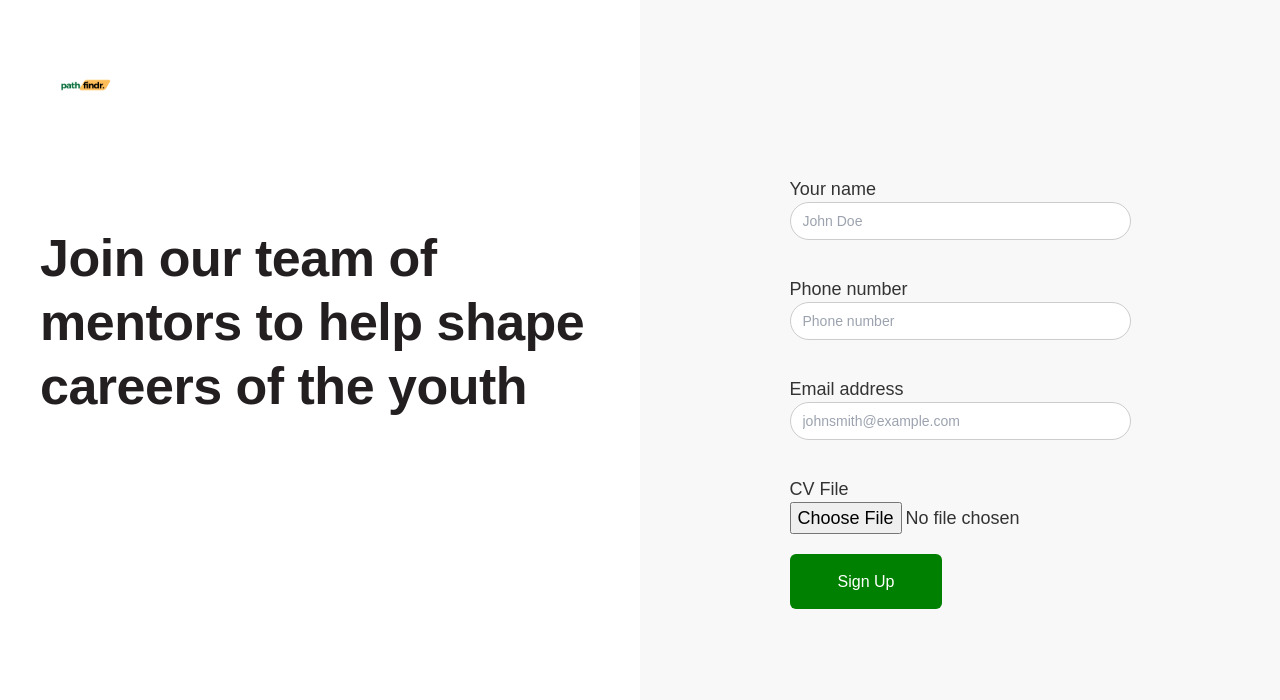
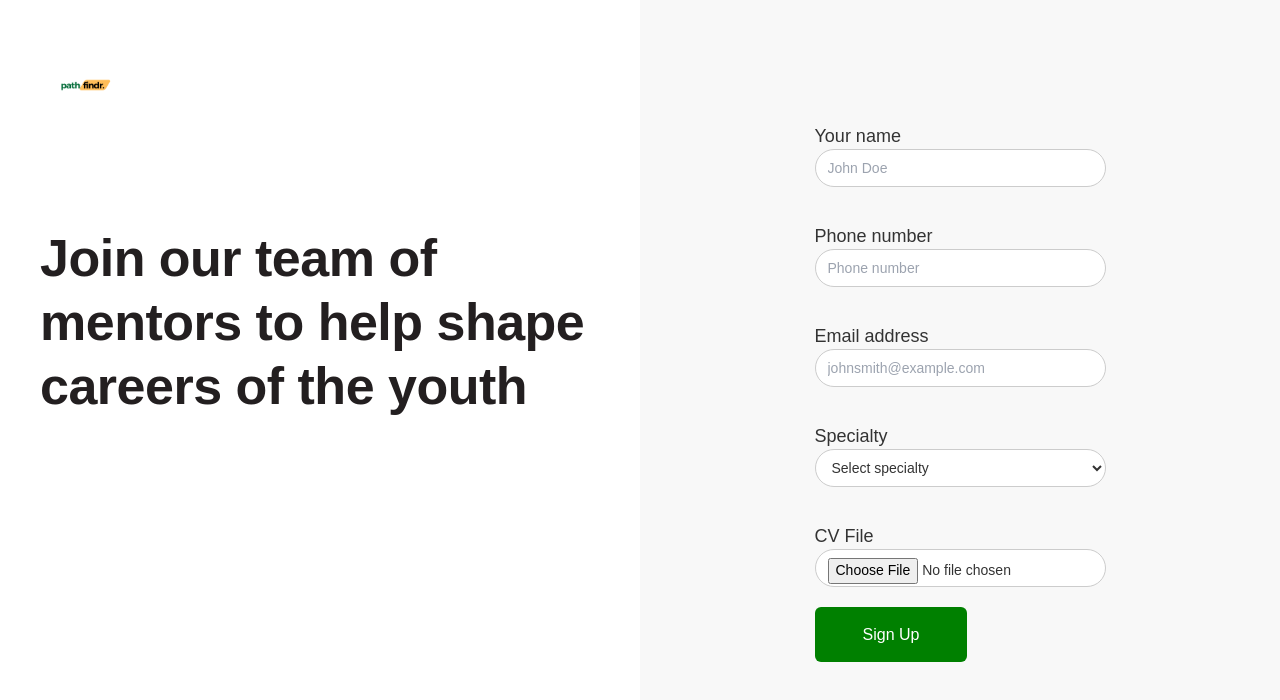
Before and after one commit to KingsleyAmankwah/path-findr, a React (Create React App) app in the folder frontend/: page /mentor in a window 1280 px wide. Shown: the top 700 px of the page. Built offline with nearby package versions, Linux system fonts and the light colour scheme.

Commit message:
Mentor Page modified

```diff
--- a/frontend/src/components/AppForm.js
+++ b/frontend/src/components/AppForm.js
@@ -11,6 +11,10 @@ export default function AppForm() {
   const handleFileChange = (e) => {
     const file = e.target.files[0];
     setCv(file);
+  };
+
+  const handleSpecialtyChange = (event) => {
+    setSpecialty(event.target.value);
   };
 
   const handleClick = (e) => {
@@ -33,10 +37,13 @@ export default function AppForm() {
     }
 
     try {
-      const response = await fetch("http://localhost:8080/mentorApplication", {
-        method: "POST",
-        body: formData,
-      });
+      const response = await fetch(
+        "https://pathfindr-e70a2615f0f7.herokuapp.com/mentorApplication",
+        {
+          method: "POST",
+          body: formData,
+        }
+      );
 
       if (response.ok) {
         const data = await response.text();
@@ -114,7 +121,7 @@ export default function AppForm() {
                 onChange={(e) => setUsername(e.target.value)}
               />
               <br />
-              <label htmlFor="Last-name" className="form_field-label">
+              <label htmlFor="phone-number" className="form_field-label">
                 Phone number
               </label>
               <br />
@@ -145,18 +152,46 @@ export default function AppForm() {
                 value={email}
                 onChange={(e) => setEmail(e.target.value)}
               />
+
+              <br />
+
+              <label htmlFor="specialty" className="form_field-label">
+                Specialty
+              </label>
+
+              <select
+                name="specialty"
+                id="specialty"
+                value={specialty}
+                onChange={handleSpecialtyChange}
+                className="form_text-field w-input"
+              >
+                <option value="">Select specialty</option>
+                <option value="Engineering">Engineering</option>
+                <option value="Business Analysis">Business Analysis</option>
+                <option value="Medicine">Medicine</option>
+                <option value="Art">Art</option>
+                <option value="Social Sciences">Social Sciences</option>
+                <option value="Humanities">Humanities</option>
+                <option value="Information Technology">
+                  Information Technology
+                </option>
+              </select>
               <br />
 
               <label htmlFor="CV-file" className="form_field-label">
                 CV File
               </label>
               <br />
+
               <input
+                className="form_text-field w-input"
                 required
                 name="cv"
                 type="file"
-                accept=".pdf,.doc,.docx" // Specify accepted file types (e.g., PDF, Word documents)
-                onChange={(e) => setCv(e.target.files[0])}
+                accept=".pdf,.doc,.docx"
+                // onChange={(e) => setCv(e.target.files[0])}
+                onChange={handleFileChange}
               />
 
               <input
--- a/frontend/src/components/MentorFind.js
+++ b/frontend/src/components/MentorFind.js
@@ -11,9 +11,7 @@ const MentorFind = () => {
       <div className="name-label">
         <h4 className="centred normal-weight">John Doe</h4>
       </div>
-      <div>
-        {/* <h4 className="centred superscript-caps light">Director & Lecturer</h4> */}
-      </div>
+      <div></div>
       <div>
         <a href="/school/engineering" className="label-master w-inline-block">
           <div>Specialty</div>
@@ -24,6 +22,7 @@ const MentorFind = () => {
           target="_blank"
           href="http://192.168.23.32:3000"
           className="action-button wider coloured-text nomargin w-inline-block"
+          rel="noreferrer"
         >
           <div>Chat your Mentor</div>
         </a>
```
